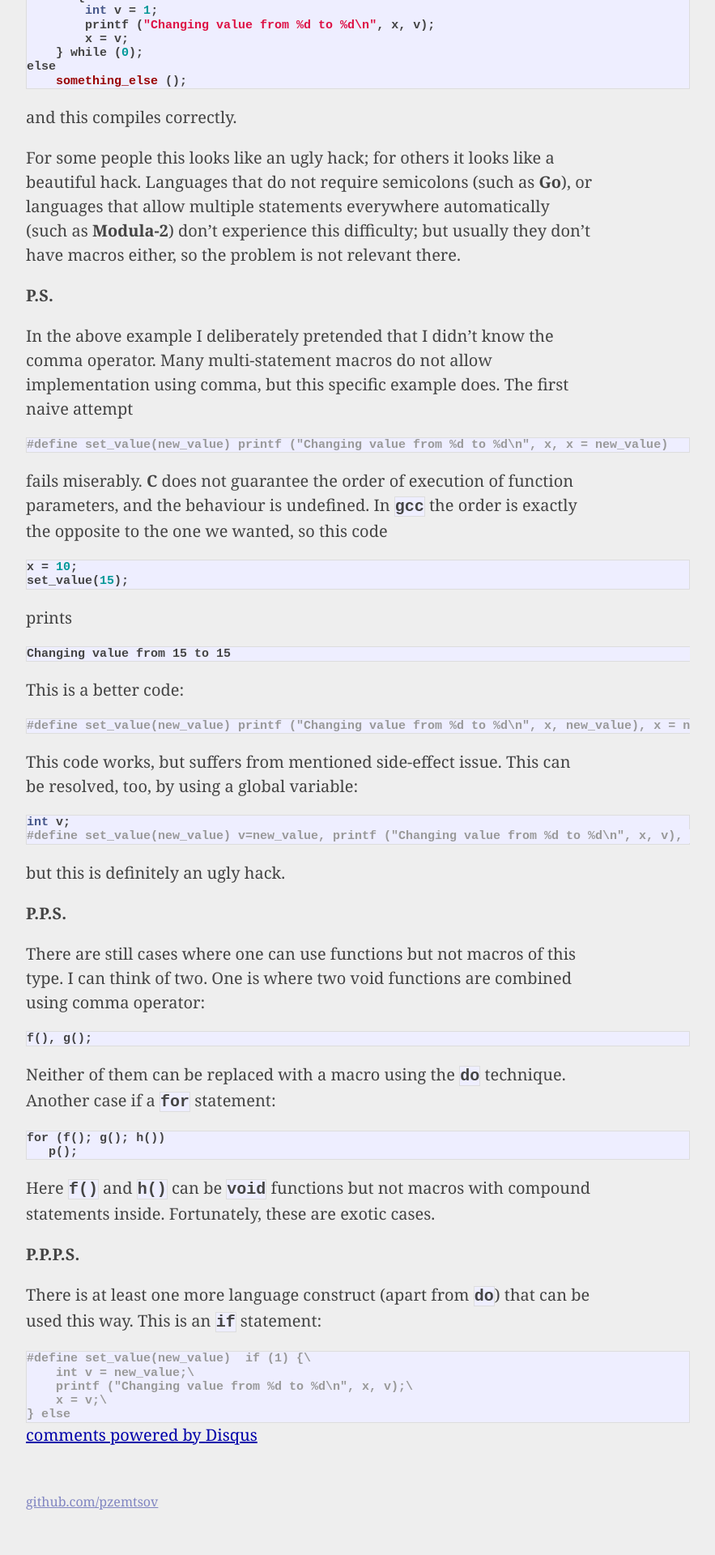
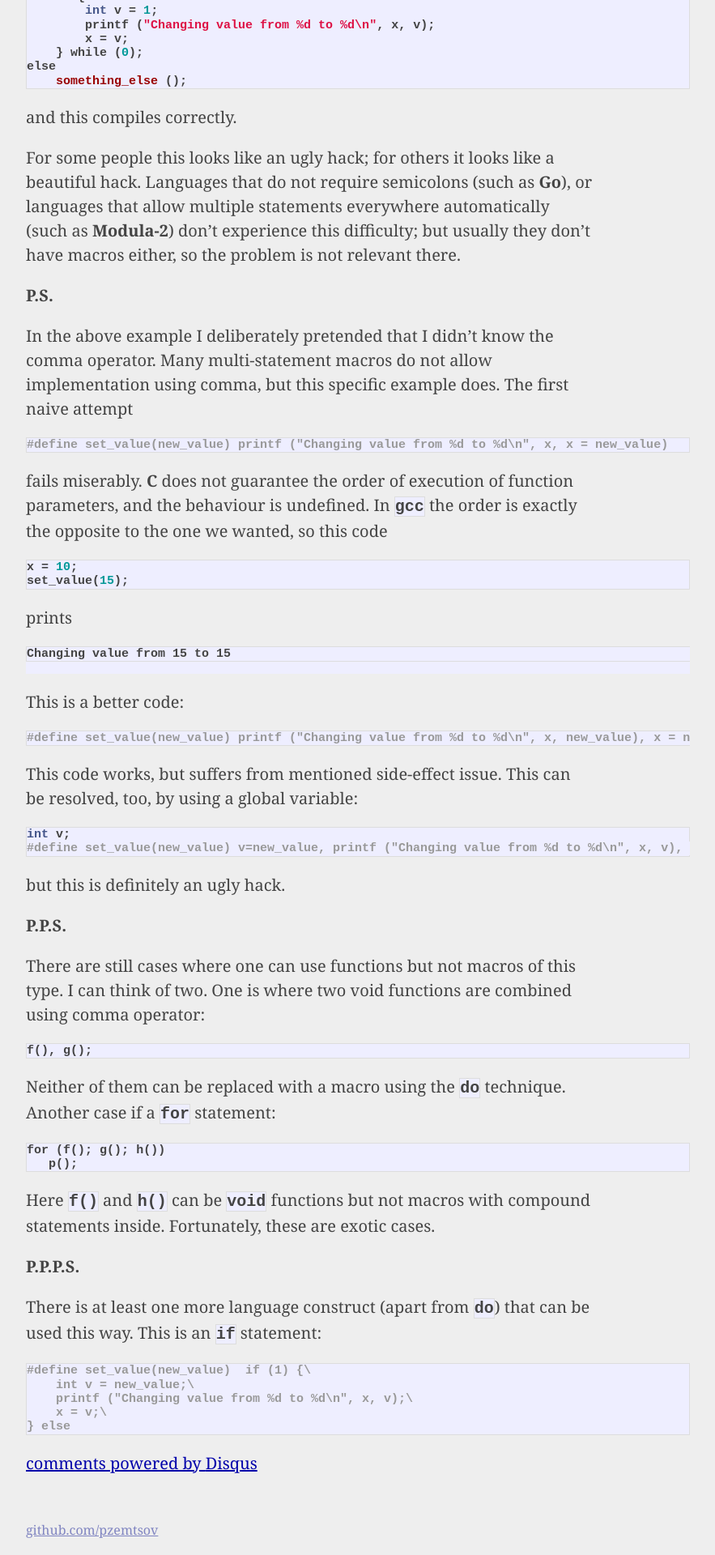
Before and after one commit to pzemtsov/pzemtsov.github.io, a Jekyll site: the page built from _posts/2014-05-05-do-macro.md, in a window 1280 px wide. Shown: the part 2980-4900 px from the top of the page at 81% size, without its empty margins (258-1141 px from the left). Built offline with Jekyll 4.4.1, drawn with Linux system fonts in a browser that asks for light colours; Markdown is read by kramdown in place of the engine named in the settings; comment, search, counter and statistics services are not loaded; before the commit the page ends 4865 px from its top, so only the background shows below that.

Commit message:
Added padding after highlighted code

```diff
--- a/css/main.css
+++ b/css/main.css
@@ -137,12 +137,11 @@ a:visited { color: #a0a; }
   border: 1px solid #ddd;
 /*  background-color: #eef;*/
   font-weight: bold;
-
 }
 
 .highlight {
   background-color: #eef;
-  margin: 0 -6em 0 0;
+  margin: 0 -6em 1em 0;
   overflow-x: auto;
   overflow-y: hidden;
 }
```
